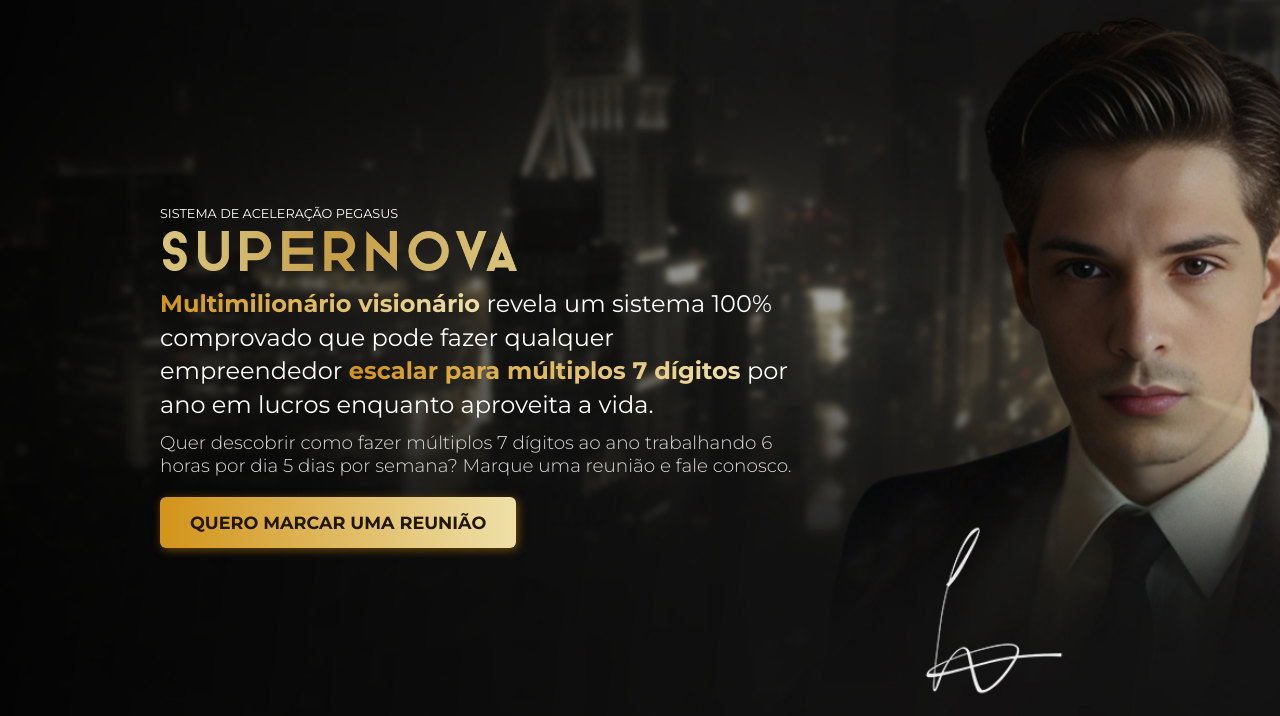
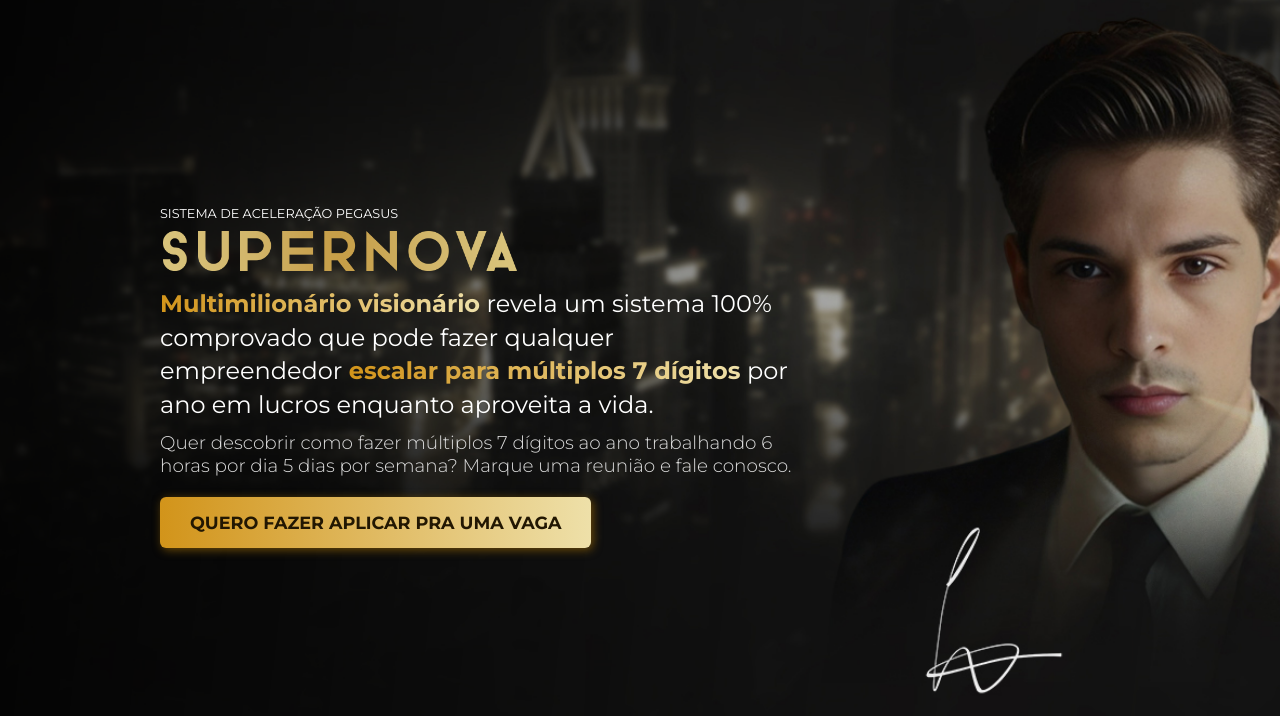
Before and after one commit to PegasusSupernova/PegasusSupernova.github.io, a plain HTML site: page index.html in a window 1280 px wide. Shown: the part 84-800 px from the top of the page. Drawn offline with nearby package versions, Linux system fonts and the light colour scheme; a web font is replaced by a local one.

Commit message:
Update index.html

```diff
--- a/index.html
+++ b/index.html
@@ -44,7 +44,7 @@
           </h2>
 
 
-          <a class="main-btn gold delay" href="https://calendly.com/30-mincallpegasusbusinessaccelerator/reuniaosistemasupernova">Quero marcar uma reunião</a>
+          <a class="main-btn gold delay" href="https://bit.ly/PegasusSupernovaForms">Quero fazer aplicar pra uma vaga</a>
 
         </div>
       </div>
@@ -97,7 +97,7 @@
       </ul>
       </ul>
     </div>
-    <a class="main-btn center gold" href="https://calendly.com/30-mincallpegasusbusinessaccelerator/reuniaosistemasupernova">Quero marcar uma reunião</a>
+    <a class="main-btn center gold" href="https://bit.ly/PegasusSupernovaForms">Quero fazer aplicar pra uma vaga</a>
   </section>
 
   <section class="results scroll delay">
@@ -233,7 +233,7 @@
             Isso é apenas o início de algo muito maior do que você poderia imaginar...</p>
         </div>
       </div>
-      <a class="main-btn center prata" href="https://calendly.com/30-mincallpegasusbusinessaccelerator/reuniaosistemasupernova">Quero marcar uma reunião</a>
+      <a class="main-btn center prata" href="https://bit.ly/PegasusSupernovaForms">Quero fazer aplicar pra uma vaga</a>
     </div>
   </section>
 
@@ -260,7 +260,7 @@
             <p>Envie um e-mail para: <a href="mailto:pegasussupprt@gmail.com">pegasussupprt@gmail.com</a></p>
           </div>
         </div>
-        <a class="main-btn gold" href="https://calendly.com/30-mincallpegasusbusinessaccelerator/reuniaosistemasupernova">Quero marcar uma reunião</a>
+        <a class="main-btn gold" href="https://bit.ly/PegasusSupernovaForms">Quero fazer aplicar pra uma vaga</a>
       </div>
     </div>
     <div class="faq-questions">
```
